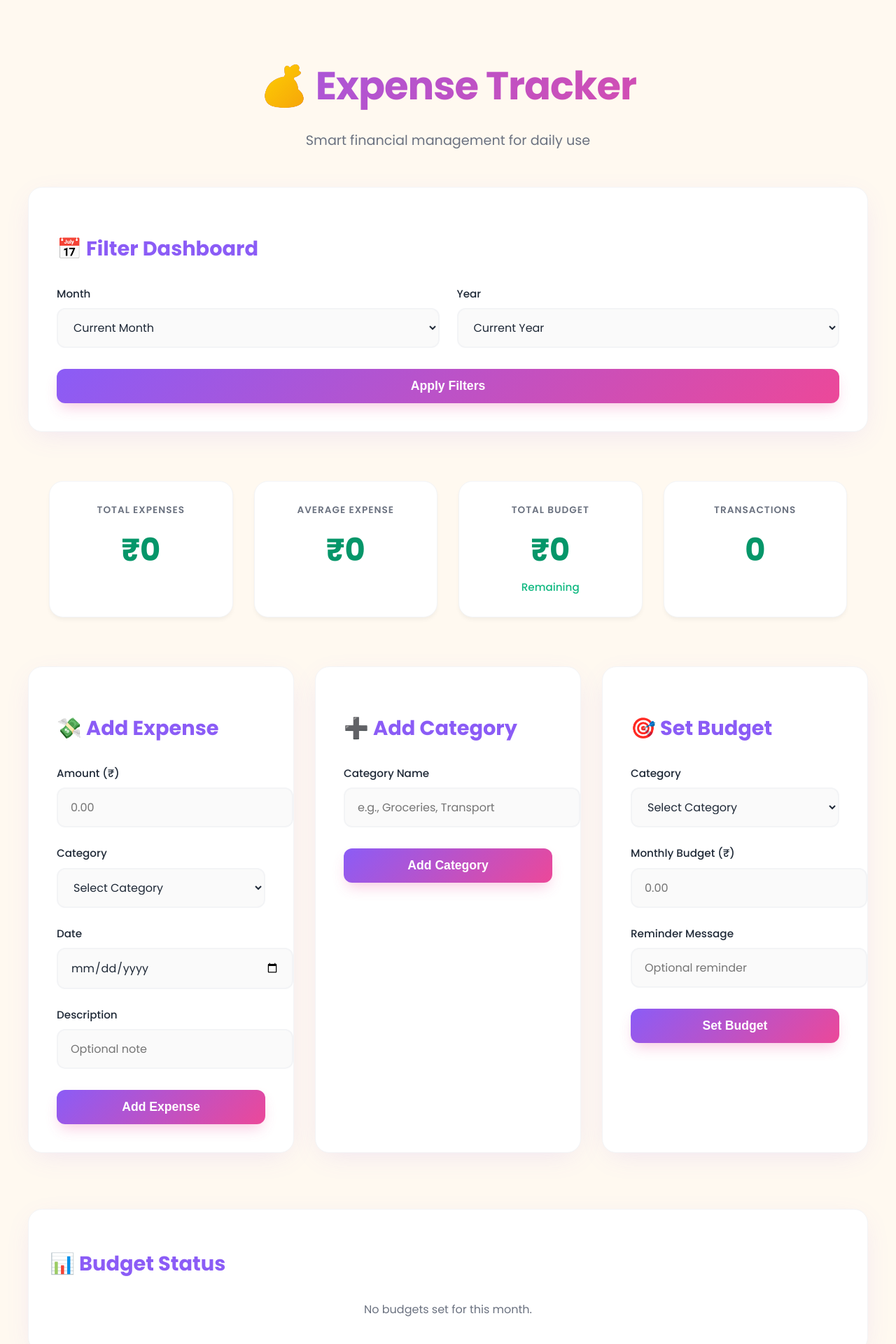
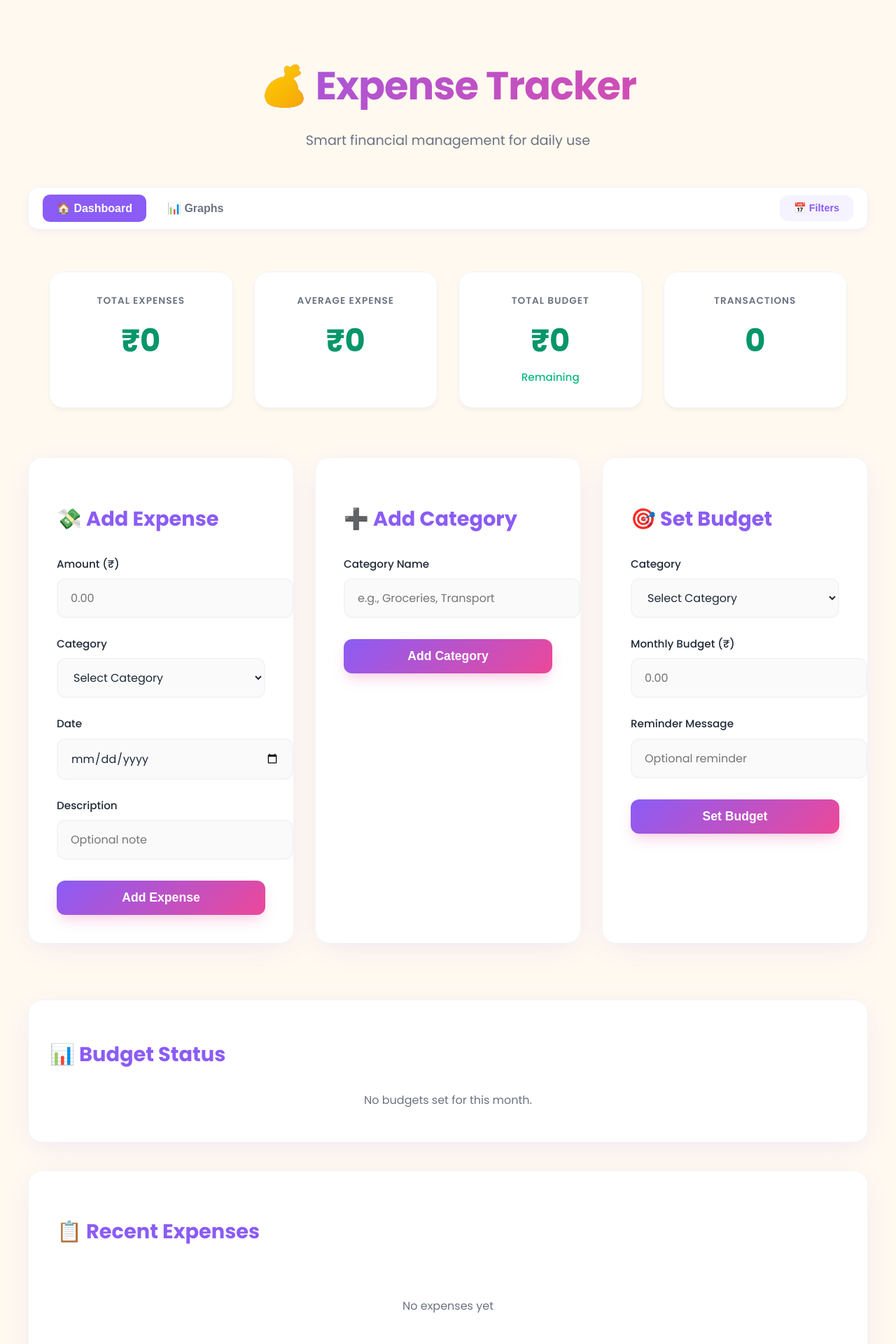
Before and after one commit to Shreyas5347/expense-tracker, a Flask app: template templates/index.html in a window 1280 px wide. Shown: the top 1920 px of the page at 70% size. After the commit the page ends 1876 px from the top, so only its background shows below. Run offline with Flask 3, Linux system fonts and the light colour scheme; the template is opened without the code that fills it, so the values that code supplies are empty; some libraries are stand-ins or nearby versions.

Commit message:
few changes in ui

```diff
--- a/app.py
+++ b/app.py
@@ -1,6 +1,5 @@
 from flask import Flask, request, jsonify, send_from_directory, render_template
 from flask_cors import CORS
-#from flask_talisman import Talisman
 from dotenv import load_dotenv
 from datetime import datetime
 import psycopg2
--- a/static/script.js
+++ b/static/script.js
@@ -104,6 +104,37 @@
     // Initial data load
     await loadCategories();
     await loadSummary();
+
+    // Tab Switching Logic
+    const tabButtons = document.querySelectorAll('.nav-btn');
+    const tabContents = document.querySelectorAll('.tab-content');
+
+    tabButtons.forEach(btn => {
+      btn.addEventListener('click', () => {
+        const targetTab = btn.getAttribute('data-tab');
+
+        // Update Buttons
+        tabButtons.forEach(b => b.classList.remove('active'));
+        btn.classList.add('active');
+
+        // Update Contents
+        tabContents.forEach(content => {
+          if (content.id === targetTab) {
+            content.classList.remove('hidden');
+          } else {
+            content.classList.add('hidden');
+          }
+        });
+      });
+    });
+
+    // Filter Toggle Logic
+    const filterBtn = document.getElementById('toggle-filter');
+    const filterSection = document.getElementById('filter-section');
+
+    filterBtn.addEventListener('click', () => {
+      filterSection.classList.toggle('show');
+    });
 
   } catch (err) {
     console.error("❌ Initialization failed:", err);
--- a/static/style.css
+++ b/static/style.css
@@ -502,8 +502,127 @@
     /* Dark Red */
 }
 
+/* Navigation & Tabs */
+.nav-menu {
+    display: flex;
+    justify-content: space-between;
+    align-items: center;
+    background: var(--bg-card);
+    padding: 10px 20px;
+    border-radius: 15px;
+    margin-bottom: 30px;
+    box-shadow: 0 4px 15px -5px var(--shadow);
+    border: 1px solid var(--border);
+    position: sticky;
+    top: 20px;
+    z-index: 100;
+}
+
+.nav-tabs {
+    display: flex;
+    gap: 10px;
+}
+
+.nav-btn {
+    background: transparent;
+    color: var(--text-secondary);
+    padding: 10px 20px;
+    border-radius: 10px;
+    font-size: 1rem;
+    font-weight: 600;
+    width: auto;
+    box-shadow: none;
+    transition: var(--transition);
+}
+
+.nav-btn:hover {
+    background: var(--hover-bg);
+    color: var(--primary);
+    transform: none;
+    box-shadow: none;
+}
+
+.nav-btn.active {
+    background: var(--primary);
+    color: white;
+}
+
+.filter-toggle-btn {
+    width: auto;
+    padding: 10px 20px;
+    font-size: 0.9rem;
+    background: var(--hover-bg);
+    color: var(--primary);
+    box-shadow: none;
+}
+
+.filter-toggle-btn:hover {
+    background: var(--primary-light);
+    color: white;
+}
+
+/* Filter Slide Down */
+.filter-wrapper {
+    max-height: 0;
+    overflow: hidden;
+    transition: max-height 0.4s cubic-bezier(0.4, 0, 0.2, 1);
+    margin-bottom: 0;
+}
+
+.filter-wrapper.show {
+    max-height: 500px;
+    /* Adjust based on content */
+    margin-bottom: 40px;
+}
+
+.filter-content {
+    margin-bottom: 0 !important;
+}
+
+/* Tab Content Visibility */
+.tab-content {
+    display: block;
+    animation: fadeIn 0.5s ease;
+}
+
+.tab-content.hidden {
+    display: none;
+}
+
+@keyframes fadeIn {
+    from {
+        opacity: 0;
+        transform: translateY(10px);
+    }
+
+    to {
+        opacity: 1;
+        transform: translateY(0);
+    }
+}
+
 /* Responsive */
 @media (max-width: 768px) {
+    .nav-menu {
+        flex-direction: column;
+        gap: 15px;
+        position: relative;
+        top: 0;
+    }
+
+    .nav-tabs {
+        width: 100%;
+    }
+
+    .nav-btn {
+        flex: 1;
+        text-align: center;
+    }
+
+    .filter-toggle-btn {
+        width: 100%;
+    }
+
     .charts-grid {
         grid-template-columns: 1fr;
     }
--- a/templates/index.html
+++ b/templates/index.html
@@ -26,7 +26,16 @@
       </div>
     </div>
 
-    <div class="form-section">
+    <nav class="nav-menu">
+      <div class="nav-tabs">
+        <button class="nav-btn active" id="tab-dashboard" data-tab="dashboard-view">🏠 Dashboard</button>
+        <button class="nav-btn" id="tab-graphs" data-tab="graphs-view">📊 Graphs</button>
+      </div>
+      <button id="toggle-filter" class="filter-toggle-btn">📅 Filters</button>
+    </nav>
+
+    <div class="filter-wrapper" id="filter-section">
+      <div class="form-section filter-content">
         <h2>📅 Filter Dashboard</h2>
         <div class="form-grid">
           <div class="form-group">
@@ -59,9 +68,12 @@
         </div>
         <button id="apply-filters">Apply Filters</button>
       </div>
+    </div>
 
     <div id="alerts-container"></div>
 
+    <!-- Dashboard Tab -->
+    <div id="dashboard-view" class="tab-content active">
       <div class="dashboard">
         <div class="stat-card">
           <div class="stat-label">Total Expenses</div>
@@ -161,7 +173,10 @@
           <p style="color: var(--text-secondary); text-align: center; padding: 20px;">No expenses yet</p>
         </div>
       </div>
+    </div>
 
+    <!-- Graphs Tab -->
+    <div id="graphs-view" class="tab-content hidden">
       <div class="charts-grid">
         <div class="chart-container">
           <h3>📊 Expenses by Category</h3>
@@ -192,6 +207,7 @@
         </div>
       </div>
     </div>
+  </div>
 
   <script async crossorigin="anonymous"
     data-clerk-publishable-key="pk_test_c3dlZXQtamFja2FsLTMxLmNsZXJrLmFjY291bnRzLmRldiQ"
```
Lines whose indentation alone changed are shown as unchanged.
